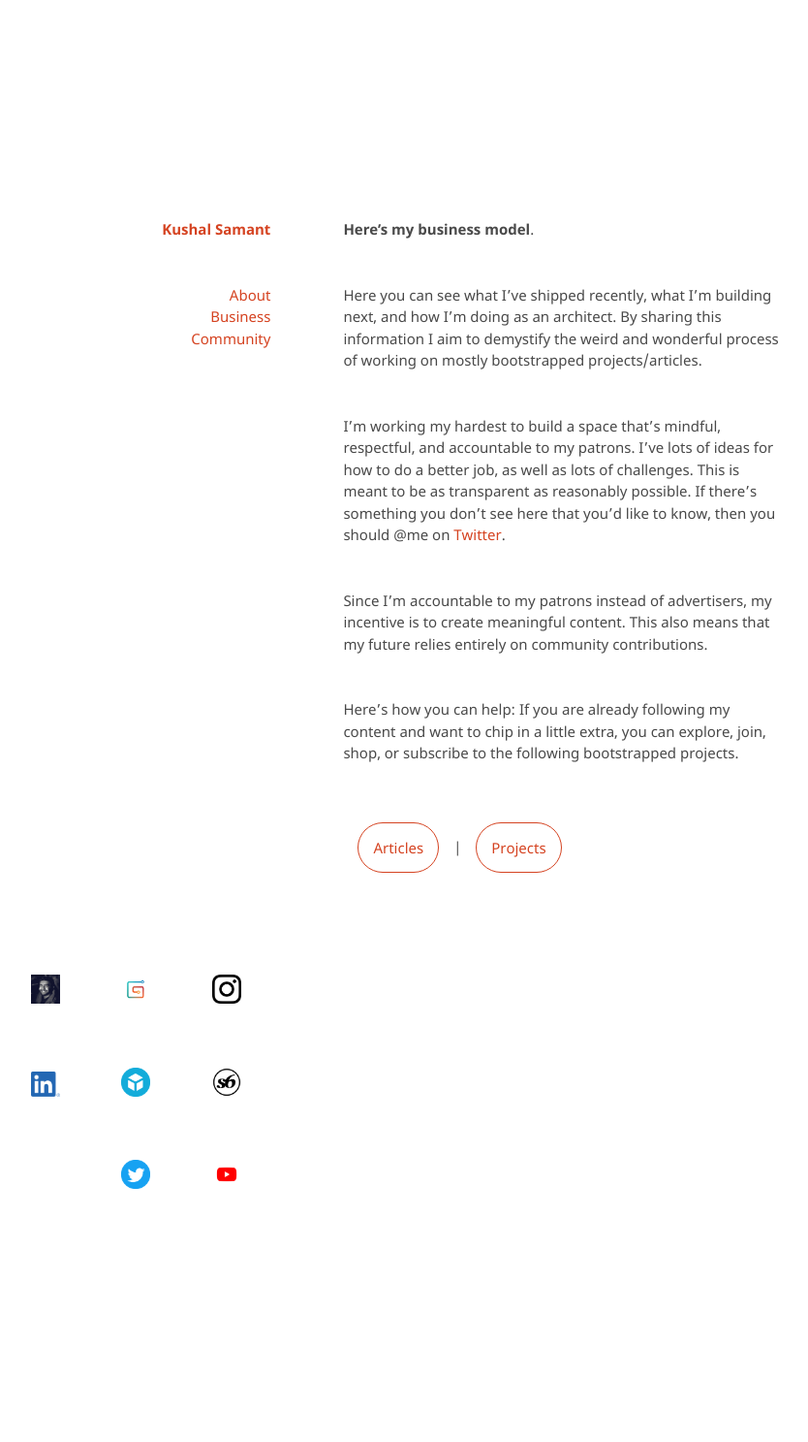
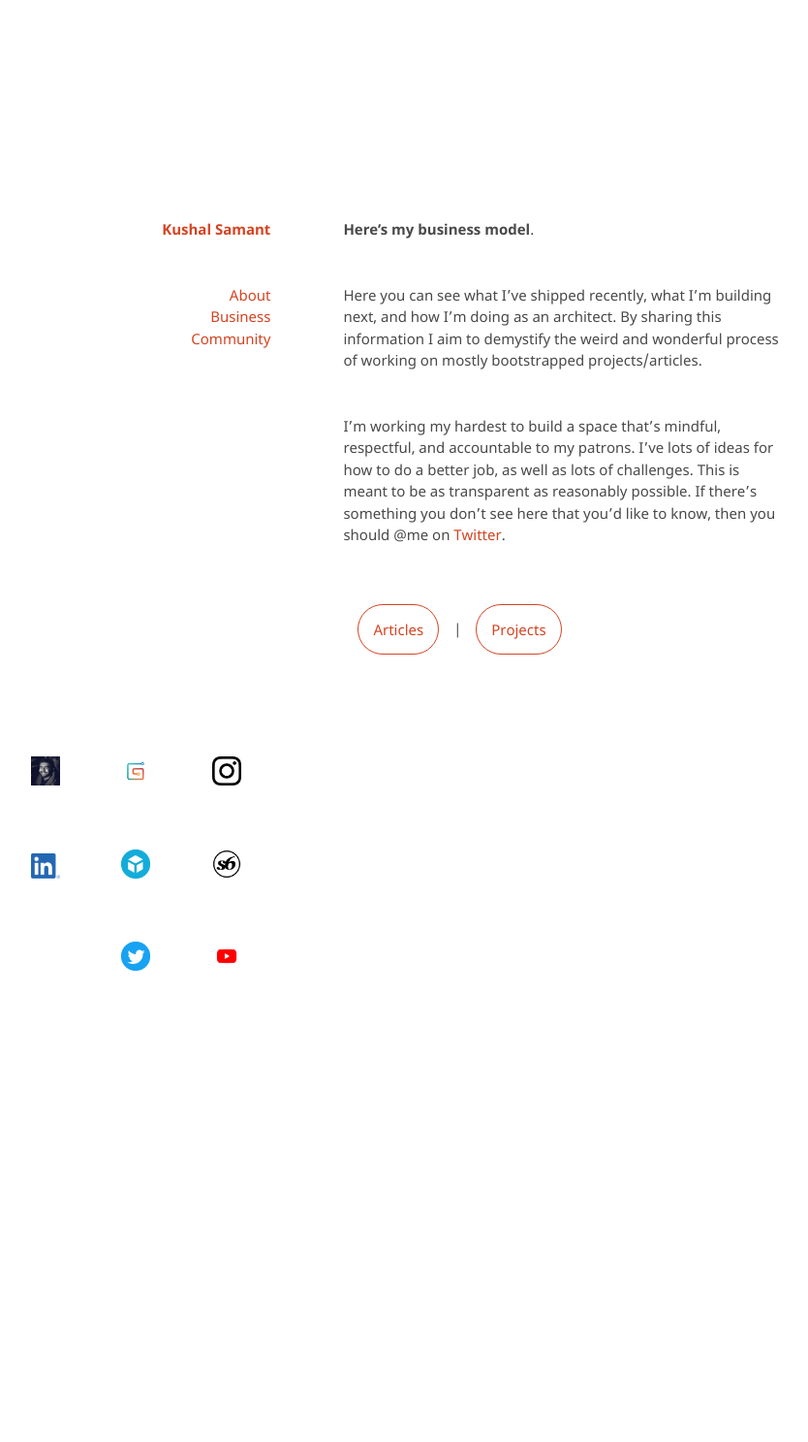
Before and after one commit to kvshvlin/kvshvlin.github.io, a Jekyll site: the page built from here'smybusinessmodel.md, in a window 1280 px wide. Shown: the whole page at 97% size, without its empty margins (248-1082 px from the left). Built offline with Jekyll 4.4.1, drawn with Linux system fonts in a browser that asks for light colours; our own code applies the rules of GitHub Pages for plain Markdown files; after the commit the page ends 1262 px from its top, so only the background shows below that.

Commit message:
Update here'smybusinessmodel.md

```diff
--- a/here'smybusinessmodel.md
+++ b/here'smybusinessmodel.md
@@ -3,10 +3,6 @@
 Here you can see what I've shipped recently, what I'm building next, and how I'm doing as an architect. By sharing this information I aim to demystify the weird and wonderful process of working on mostly bootstrapped projects/articles.
 
 I'm working my hardest to build a space that's mindful, respectful, and accountable to my patrons. I've lots of ideas for how to do a better job, as well as lots of challenges. This is meant to be as transparent as reasonably possible. If there's something you don't see here that you'd like to know, then you should @me on <a href="https://www.twitter.com/kushalsamant_" rel="noopener noreferrer" target="_blank">Twitter</a>.
-
-Since I'm accountable to my patrons instead of advertisers, my incentive is to create meaningful content. This also means that my future relies entirely on community contributions.
-
-Here's how you can help: If you are already following my content and want to chip in a little extra, you can explore, join, shop, or subscribe to the following bootstrapped projects.
 
 <div class="roadmap-spacer-1"></div>
 
```
